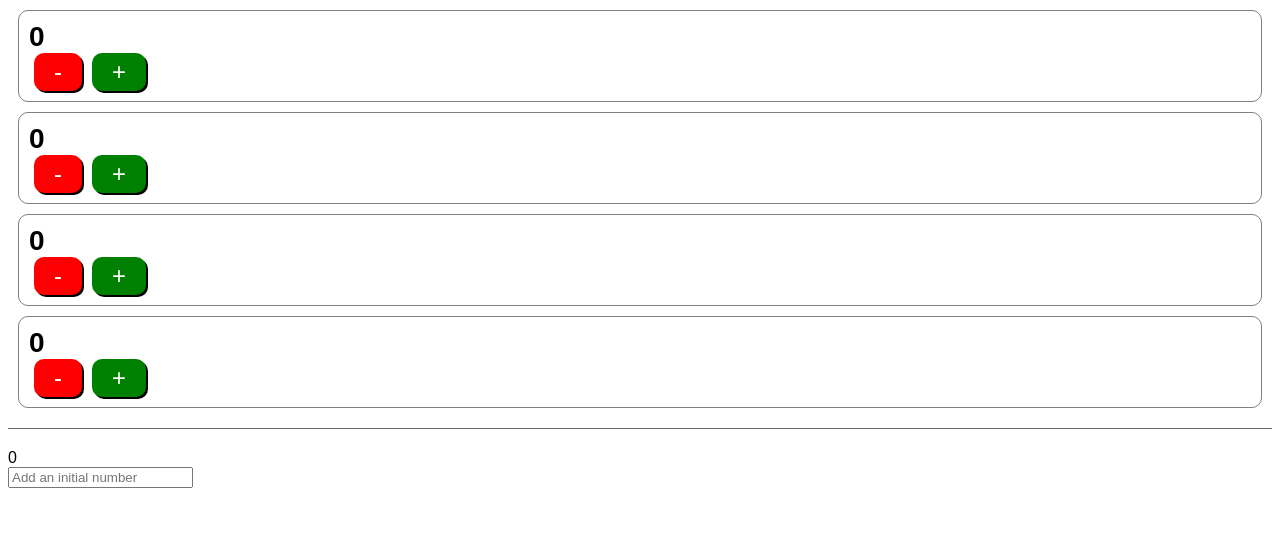
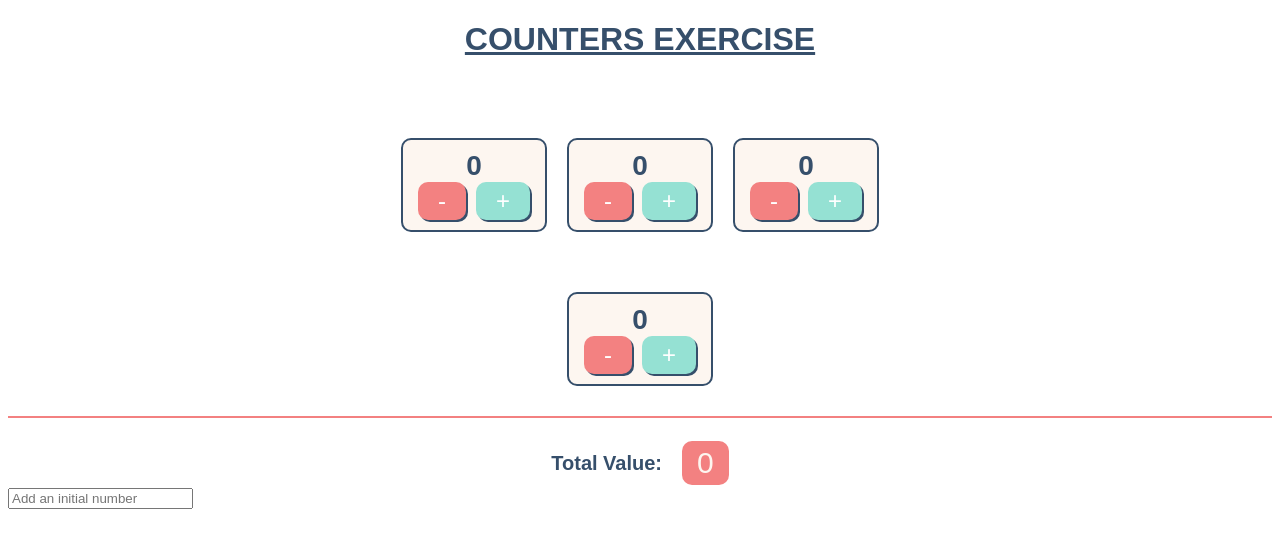
Before and after one commit to IrenePerezAlonso/Intent-HQ-exercise, a React (Create React App) app in the folder code-challenges-master/javascript/counters/: page / in a window 1280 px wide. Shown: the top 548 px of the page. Built offline with nearby package versions, Linux system fonts and the light colour scheme.

Commit message:
Modify the styles in SCSS

```diff
--- a/code-challenges-master/javascript/counters/src/components/App/App.css
+++ b/code-challenges-master/javascript/counters/src/components/App/App.css
@@ -1,44 +1,28 @@
 .app {
   font-family: sans-serif;
 }
-
-.counter {
-  padding: 10px;
-  border-radius: 10px;
-  border: 1px solid grey;
-  margin: 10px;
+.app .app-tittle {
+  color: #364F6B;
+  display: flex;
+  justify-content: center;
+  margin-bottom: 70px;
+  text-decoration: underline;
+  text-transform: uppercase;
 }
-.counter-value {
-  font-size: 28px;
+.app .app-threeCounters {
+  display: flex;
+  flex-direction: row;
+  justify-content: center;
 }
-.counter-buttonRemove {
-  background-color: red;
+.app .app-insolatedCounter {
+  display: flex;
+  flex-direction: row;
+  justify-content: center;
+  margin-top: 40px;
 }
-.counter-buttonAdd {
-  background-color: green;
-}
-
-.btn {
-  cursor: pointer;
-  padding: 5px 20px;
-  color: white;
-  font-size: 24px;
-  border: none;
-  margin: auto 5px;
-  border-radius: 10px;
-  box-shadow: 2px 2px black;
-}
-.btn:hover {
-  opacity: 0.75;
-}
-.btn:active {
-  transform: translate(2px, 2px);
-  box-shadow: none;
-}
-
-.separator {
+.app .app-separator {
+  background-color: #F38181;
+  height: 2px;
+  margin: 20px auto;
   width: auto;
-  height: 1px;
-  background-color: #696969;
-  margin: 20px auto;
 }/*# sourceMappingURL=App.css.map */
--- a/code-challenges-master/javascript/counters/src/components/App/App.js
+++ b/code-challenges-master/javascript/counters/src/components/App/App.js
@@ -40,17 +40,24 @@ function App() {
   };
 
   return (
+    <>
     <div className="app">
-      {fullData.map((counter) => (
-        <Counter key={counter.id} id={counter.id} value={counter.value} removeValue={handleRemoveValue} addValue={handleAddValue} />
-        ))}
-      <Counter key={isolatedData.id} id={isolatedData.id} value={isolatedData.value} removeValue={handleRemoveValue} addValue={handleAddValue}  />
-      <div className="separator" />
+      <h1 className="app-tittle">Counters exercise</h1>
+      <div className="app-threeCounters">
+        {fullData.map((counter) => (
+          <Counter key={counter.id} id={counter.id} value={counter.value} removeValue={handleRemoveValue} addValue={handleAddValue} />
+          ))}
+      </div>
+      <div className="app-insolatedCounter">
+        <Counter key={isolatedData.id} id={isolatedData.id} value={isolatedData.value} removeValue={handleRemoveValue} addValue={handleAddValue}  />
+      </div>
+      <div className="app-separator" />
       <Total totalValue={sumValues([...fullData, isolatedData])} />
       <Input addInitialNumber={setFullData}
-      value={fullData}
+        value={fullData}
       ></Input>
     </div>
+    </>
   );
 }
 
--- a/code-challenges-master/javascript/counters/src/components/App/App.scss
+++ b/code-challenges-master/javascript/counters/src/components/App/App.scss
@@ -1,49 +1,35 @@
+@import '../../styles/colors';
+
 .app {
   font-family: sans-serif;
-}
 
-.counter {
-  padding: 10px;
-  border-radius: 10px;
-  border: 1px solid grey;
-  margin: 10px;
-
-  &-value {
-    font-size: 28px;
+  .app-tittle {
+    color: $blue;
+    display: flex;
+    justify-content: center;
+    margin-bottom: 70px;
+    text-decoration: underline;
+    text-transform: uppercase;
   }
 
-  &-buttonRemove {
-    background-color: red;
+  .app-threeCounters {
+    display: flex;
+    flex-direction: row;
+    justify-content: center;
   }
 
-  &-buttonAdd {
-    background-color: green;
-  }
-}
-
-.btn {
-  cursor: pointer;
-  padding: 5px 20px;
-  color: white;
-  font-size: 24px;
-  border: none;
-  margin: auto 5px;
-  border-radius: 10px;
-  box-shadow: 2px 2px black;
-
-  &:hover {
-    opacity: 0.75;
+  .app-insolatedCounter {
+    display: flex;
+    flex-direction: row;
+    justify-content: center;
+    margin-top: 40px;
   }
 
-  &:active {
-    transform: translate(2px, 2px);
-    box-shadow: none;
+  .app-separator {
+    background-color: $red;
+    height: 2px;
+    margin: 20px auto;
+    width: auto;
   }
+
 }
-
-.separator {
-  width: auto;
-  height: 1px;
-  background-color: #696969;
-  margin: 20px auto;
-}
--- a/code-challenges-master/javascript/counters/src/components/Counter/Counter.css
+++ b/code-challenges-master/javascript/counters/src/components/Counter/Counter.css
@@ -1,17 +1,21 @@
 .counter {
   padding: 10px;
   border-radius: 10px;
-  border: 1px solid grey;
+  border: 2px solid #364F6B;
   margin: 10px;
+  background-color: #FDF6F0;
 }
 .counter-value {
+  color: #364F6B;
+  display: flex;
   font-size: 28px;
+  justify-content: center;
 }
 .counter-buttonRemove {
-  background-color: red;
+  background-color: #F38181;
 }
 .counter-buttonAdd {
-  background-color: green;
+  background-color: #95E1D3;
 }
 
 .btn {
@@ -22,7 +26,7 @@
   border: none;
   margin: auto 5px;
   border-radius: 10px;
-  box-shadow: 2px 2px black;
+  box-shadow: 2px 2px #364F6B;
 }
 .btn:hover {
   opacity: 0.75;
--- a/code-challenges-master/javascript/counters/src/components/Counter/Counter.scss
+++ b/code-challenges-master/javascript/counters/src/components/Counter/Counter.scss
@@ -1,19 +1,25 @@
+@import '../../styles/colors';
+
 .counter {
   padding: 10px;
   border-radius: 10px;
-  border: 1px solid grey;
+  border: 2px solid $blue;
   margin: 10px;
+  background-color: $yellow;
 
   &-value {
+    color: $blue;
+    display: flex;
     font-size: 28px;
+    justify-content: center;
   }
 
   &-buttonRemove {
-    background-color: red;
+    background-color: $red;
   }
 
   &-buttonAdd {
-    background-color: green;
+    background-color: $green;
   }
 }
 
@@ -25,7 +31,7 @@
   border: none;
   margin: auto 5px;
   border-radius: 10px;
-  box-shadow: 2px 2px black;
+  box-shadow: 2px 2px $blue;
 
   &:hover {
     opacity: 0.75;
--- /dev/null
+++ b/code-challenges-master/javascript/counters/src/components/Input/Input.css
@@ -0,0 +1,2 @@
+
+/*# sourceMappingURL=Input.css.map *//*# sourceMappingURL=Input.css.map */
--- /dev/null
+++ b/code-challenges-master/javascript/counters/src/components/Total/Total.css
@@ -0,0 +1,17 @@
+.app-totalValue {
+  align-items: center;
+  display: flex;
+  justify-content: center;
+  color: #364F6B;
+}
+.app-totalValue__tittle {
+  font-size: 20px;
+}
+.app-totalValue__number {
+  color: #FDF6F0;
+  background-color: #F38181;
+  border-radius: 10px;
+  font-size: 30px;
+  margin-left: 20px;
+  padding: 5px 15px;
+}/*# sourceMappingURL=Total.css.map */
--- a/code-challenges-master/javascript/counters/src/components/Total/Total.js
+++ b/code-challenges-master/javascript/counters/src/components/Total/Total.js
@@ -1,9 +1,12 @@
 import React from 'react';
-// import './Total.css';
+import './Total.css';
 
 function Total({ totalValue }) {
   return (
-    <div>{totalValue}</div>
+    <div className="app-totalValue">
+      <h1 className="app-totalValue__tittle">Total Value:</h1>
+      <div className="app-totalValue__number">{totalValue}</div>
+    </div>
   )
 }
 
--- a/code-challenges-master/javascript/counters/src/components/Total/Total.scss
+++ b/code-challenges-master/javascript/counters/src/components/Total/Total.scss
@@ -0,0 +1,21 @@
+@import '../../styles/colors';
+
+.app-totalValue {
+    align-items: center;
+    display: flex;
+    justify-content: center;
+    color: $blue;
+
+    &__tittle {
+        font-size: 20px;
+    }
+
+    &__number {
+        color: $yellow;
+        background-color: $red;
+        border-radius: 10px;
+        font-size: 30px;
+        margin-left: 20px;
+        padding: 5px 15px;
+    }
+}
--- /dev/null
+++ b/code-challenges-master/javascript/counters/src/styles/colors.css
@@ -0,0 +1,2 @@
+
+/*# sourceMappingURL=colors.css.map *//*# sourceMappingURL=colors.css.map */
--- /dev/null
+++ b/code-challenges-master/javascript/counters/src/styles/colors.scss
@@ -0,0 +1,4 @@
+$green: #95E1D3;
+$red: #F38181;
+$blue: #364F6B;
+$yellow: #FDF6F0;
```
Also changed, not shown: code-challenges-master/javascript/counters/src/components/Input/Input.scss (added).
